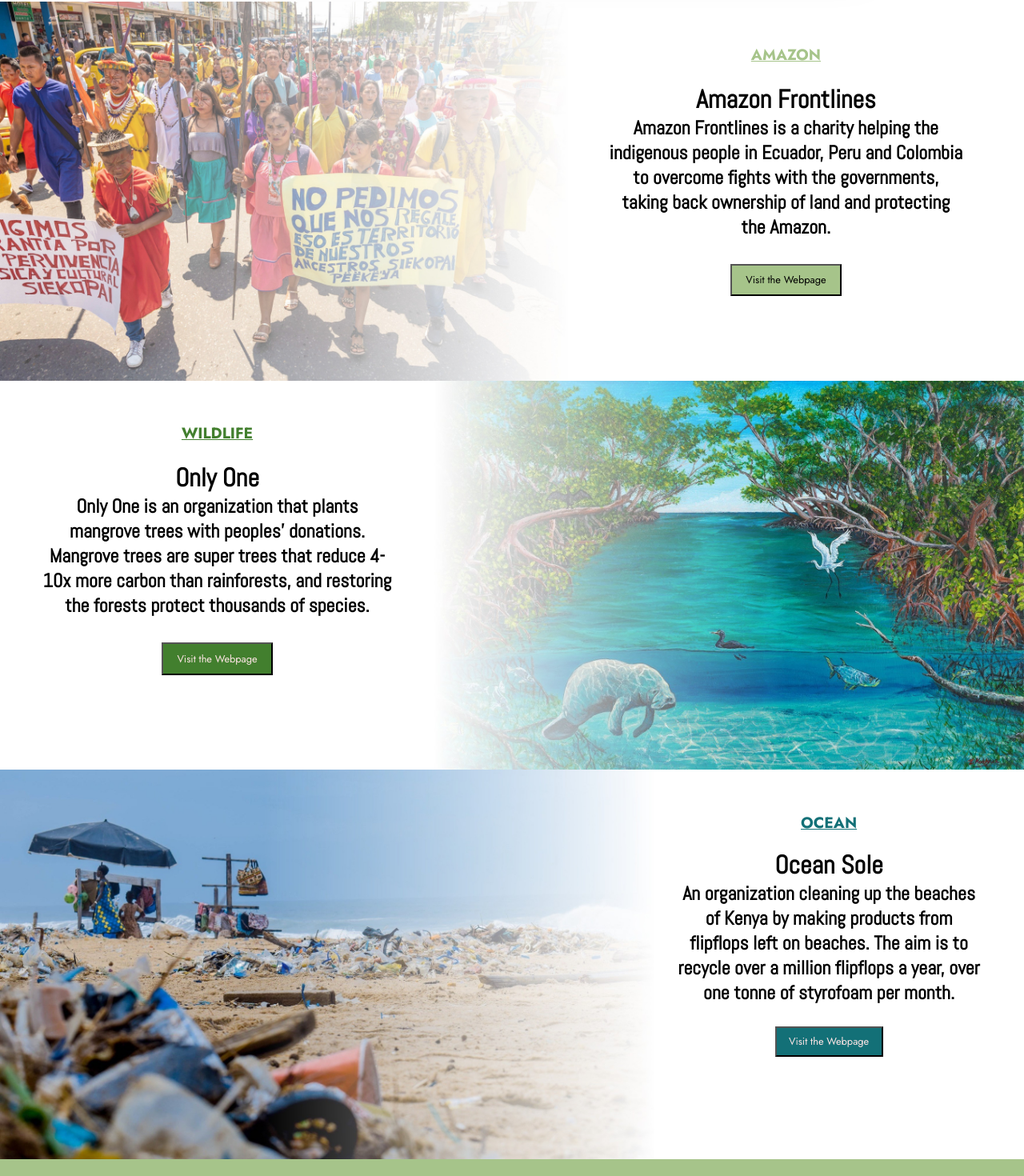
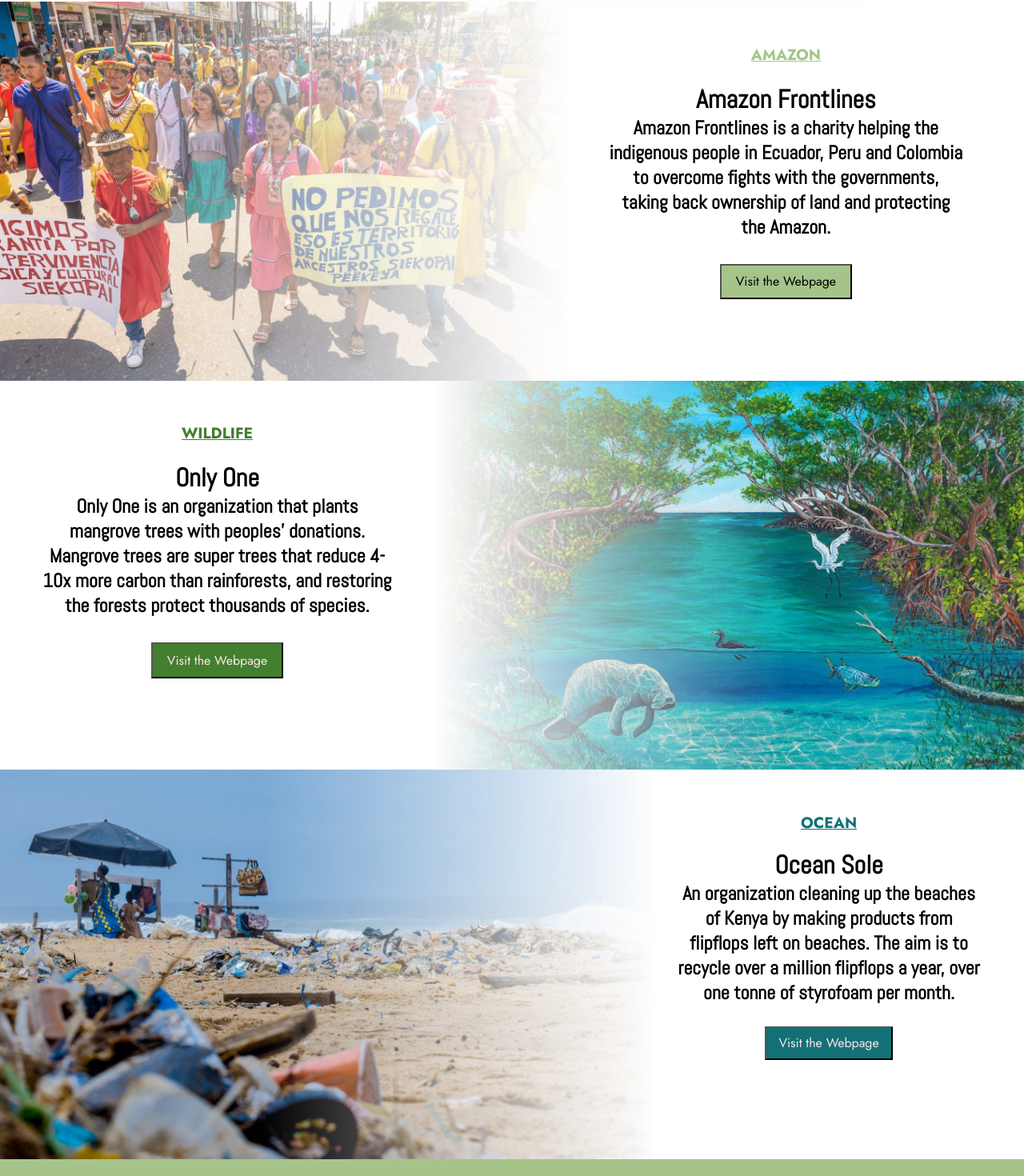
Before and after one commit to SariEllila/FirstWebApp, a React (Create React App) app in the folder client/: page /mission in a window 1280 px wide. Shown: the part 428-1898 px from the top of the page at 80% size. Built offline with nearby package versions, Linux system fonts and the light colour scheme.

Commit message:
040224-missionpagecss

```diff
--- a/client/src/App.css
+++ b/client/src/App.css
@@ -297,19 +297,19 @@
 
 .amazon_webpage_link {
   padding: 2% 4%;
-  font-size: 80%;
+  font-size: 100%;
   margin-top: 7%;
   font-family: 'Jost';
   background-color: #A6C48A;
 }
 
 .amazon_webpage_link:hover {
-  background-color: rgb(205, 252, 190);
+  background-color: rgb(171, 185, 128);
 }
 
 .wildlife_webpage_link {
   padding: 2% 4%;
-  font-size: 80%;
+  font-size: 100%;
   margin-top: 7%;
   font-family: 'Jost';
   background-color: rgb(66, 127, 46);
@@ -322,7 +322,7 @@
 
 .ocean_webpage_link {
   padding: 2% 4%;
-  font-size: 80%;
+  font-size: 100%;
   margin-top: 7%;
   font-family: 'Jost';
   background-color: rgb(19, 112, 119);
@@ -330,7 +330,7 @@
 }
 
 .ocean_webpage_link:hover {
-  background-color: rgb(6, 18, 47);
+  background-color: rgb(1, 24, 78);
 }
 
 
--- a/client/src/views/SingleProduct.js
+++ b/client/src/views/SingleProduct.js
@@ -43,5 +43,4 @@
   );
 }
 
-
 export default SingleProduct;
```
